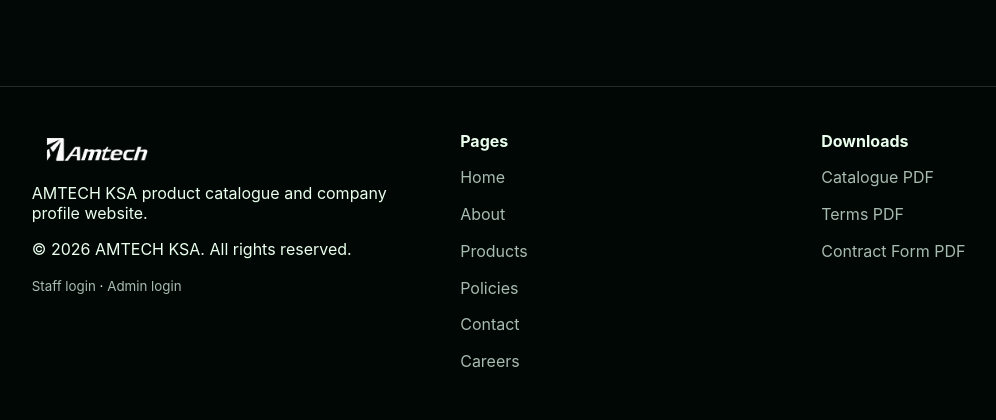
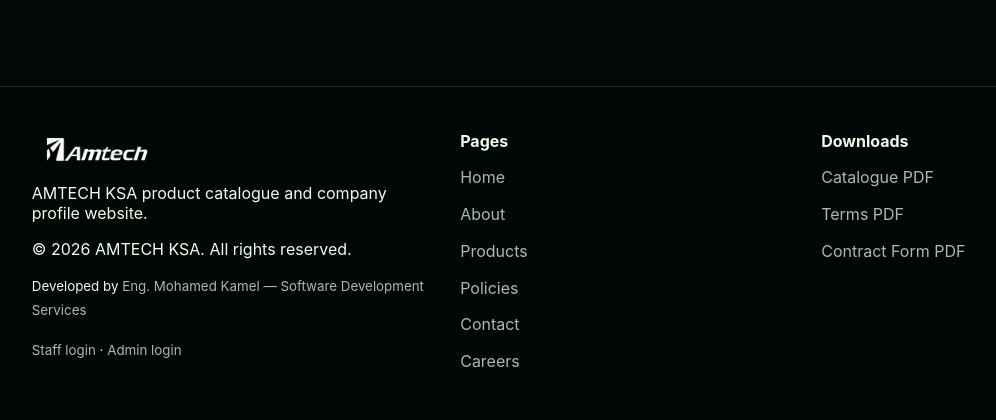
Before and after one commit to mohamed1641/amtech-ksa, a Django app: page /careers/ in a window 1280 px wide. Shown: the part 1048-1468 px from the top of the page, without its empty margins (45-1041 px from the left). Run offline with Django 5.2, Linux system fonts and the light colour scheme.

Commit message:
Add developer WhatsApp link to footer

```diff
--- a/templates/base.html
+++ b/templates/base.html
@@ -68,6 +68,19 @@
       <img src="{% static 'images/brand/logo-white.png' %}" alt="AMTECH">
       <p>AMTECH KSA product catalogue and company profile website.</p>
       <p>© <span data-year></span> AMTECH KSA. All rights reserved.</p>
+       <!-- Developer contact for software services -->
+<p>
+  <small>
+    Developed by
+    <a
+      href="https://wa.me/201123588529?text=Hello%20Eng.%20Mohamed%20Kamel%2C%20I%20would%20like%20to%20enquire%20about%20your%20software%20development%20services."
+      target="_blank"
+      rel="noopener noreferrer"
+    >
+      Eng. Mohamed Kamel — Software Development Services
+    </a>
+  </small>
+</p>
 
       <!-- روابط صغيرة لدخول المناديب والإدارة -->
       <div class="footer-links">
```
